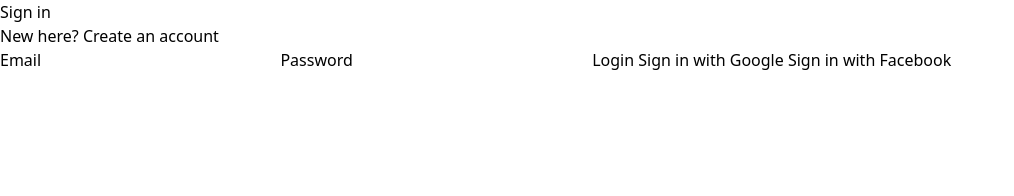
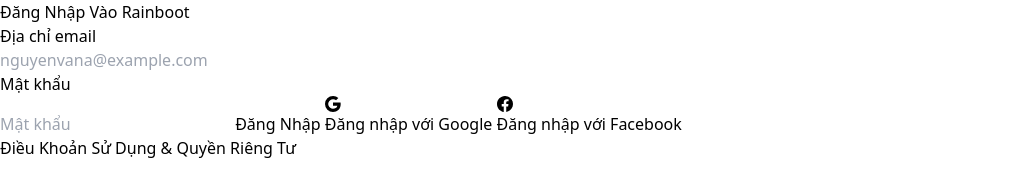
Before and after one commit to QingTian1927/SSG104-Folks-AmeKane, an Astro site: page /signin in a window 1280 px wide. Shown: the whole page, without its empty margins (0-1014 px from the left). Built offline with nearby package versions, Linux system fonts and the light colour scheme; Astro itself is replaced by a stand-in of ours.

Commit message:
feat: updated signin.astro with some basic scaffolding.

```diff
--- a/src/pages/signin.astro
+++ b/src/pages/signin.astro
@@ -1,4 +1,11 @@
 ---
+import { getRelativeLocaleUrl } from "astro:i18n";
+
+import { getLangFromUrl, useTranslations } from "../i18n/utils";
+import Basehead from "../layouts/basehead.astro";
+import OAuthButton from "../components/signin/oauthButton.astro";
+import LoginField from "../components/loginField.astro";
+
 const { cookies, redirect } = Astro;
 
 const accessToken = cookies.get("sb-access-token");
@@ -7,31 +14,78 @@ const refreshToken = cookies.get("sb-refresh-token");
 if (accessToken && refreshToken) {
     return redirect("/dashboard");
 }
+
+const lang = getLangFromUrl(Astro.url);
+const translate = useTranslations(lang);
 ---
 
-<html lang="en">
+<html lang={lang}>
     <head>
-        <meta charset="utf-8" />
-        <link rel="icon" type="image/svg+xml" href="/favicon.svg" />
-        <meta name="viewport" content="width=device-width" />
-        <meta name="generator" content={Astro.generator} />
-        <title>Astro</title>
+        <Basehead title={translate("signin.title")} />
     </head>
+
     <body>
-        <h1>Sign in</h1>
-        <p>New here? <a href="/register">Create an account</a></p>
+        <h1>{translate("signin.title")}</h1>
+
         <form action="/api/auth/signin" method="post">
-            <label for="email">Email</label>
-            <input type="email" name="email" id="email" />
-            <label for="password">Password</label>
-            <input type="password" name="password" id="password" />
-            <button type="submit">Login</button>
-            <button value="google" name="provider" type="submit"
-                >Sign in with Google</button
+            <LoginField
+                type="email"
+                label={translate("signin.email")}
+                placeholder={translate("signin.email.placeholder")}
+            />
+            <LoginField
+                type="password"
+                label={translate("signin.password")}
+                placeholder={translate("signin.password.placeholder")}
+            />
+
+            <button type="submit" title={translate("signin.login-button.hint")}
+                >{translate("signin.login-button.text")}</button
             >
-            <button value="facebook" name="provider" type="submit"
-                >Sign in with Facebook</button
+
+            <OAuthButton text={translate("oauth.google")} provider={"google"}
+                ><svg
+                    xmlns="http://www.w3.org/2000/svg"
+                    width="16"
+                    height="16"
+                    fill="currentColor"
+                    class="bi bi-google"
+                    viewBox="0 0 16 16"
+                >
+                    <path
+                        d="M15.545 6.558a9.4 9.4 0 0 1 .139 1.626c0 2.434-.87 4.492-2.384 5.885h.002C11.978 15.292 10.158 16 8 16A8 8 0 1 1 8 0a7.7 7.7 0 0 1 5.352 2.082l-2.284 2.284A4.35 4.35 0 0 0 8 3.166c-2.087 0-3.86 1.408-4.492 3.304a4.8 4.8 0 0 0 0 3.063h.003c.635 1.893 2.405 3.301 4.492 3.301 1.078 0 2.004-.276 2.722-.764h-.003a3.7 3.7 0 0 0 1.599-2.431H8v-3.08z"
+                    ></path>
+                </svg></OAuthButton
             >
+            <OAuthButton
+                text={translate("oauth.facebook")}
+                provider={"facebook"}
+            >
+                <svg
+                    xmlns="http://www.w3.org/2000/svg"
+                    width="16"
+                    height="16"
+                    fill="currentColor"
+                    class="bi bi-facebook"
+                    viewBox="0 0 16 16"
+                >
+                    <path
+                        d="M16 8.049c0-4.446-3.582-8.05-8-8.05C3.58 0-.002 3.603-.002 8.05c0 4.017 2.926 7.347 6.75 7.951v-5.625h-2.03V8.05H6.75V6.275c0-2.017 1.195-3.131 3.022-3.131.876 0 1.791.157 1.791.157v1.98h-1.009c-.993 0-1.303.621-1.303 1.258v1.51h2.218l-.354 2.326H9.25V16c3.824-.604 6.75-3.934 6.75-7.951"
+                    ></path>
+                </svg>
+            </OAuthButton>
         </form>
+
+        <div>
+            <p>
+                <a href={ getRelativeLocaleUrl(lang, "/terms") }>
+                    Điều Khoản Sử Dụng
+                </a>
+                &
+                <a href={ getRelativeLocaleUrl(lang, "/privacy") }>
+                    Quyền Riêng Tư
+                </a>
+            </p>
+        </div>
     </body>
 </html>
```
